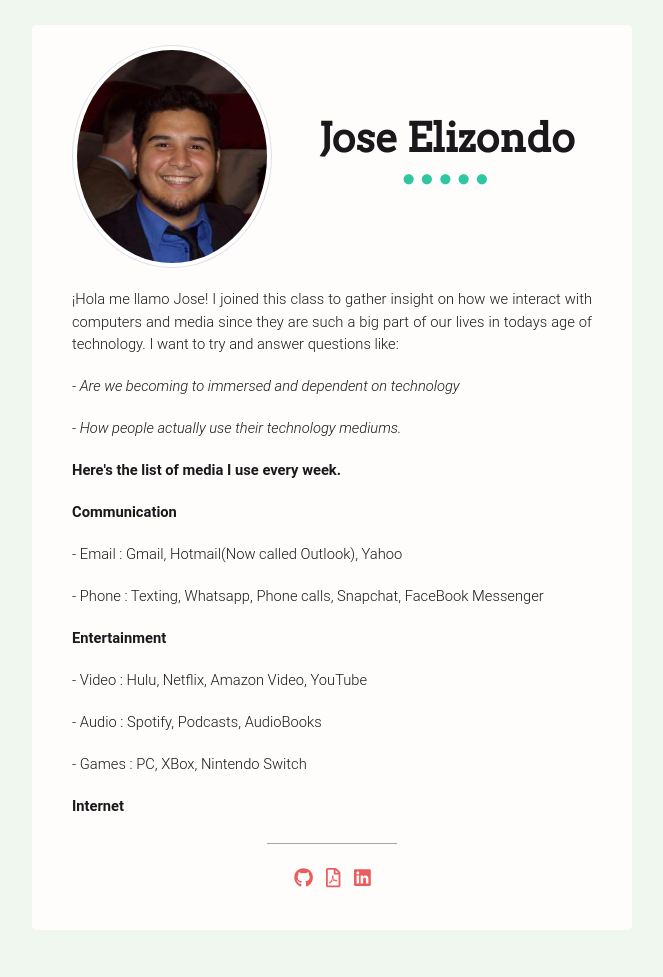
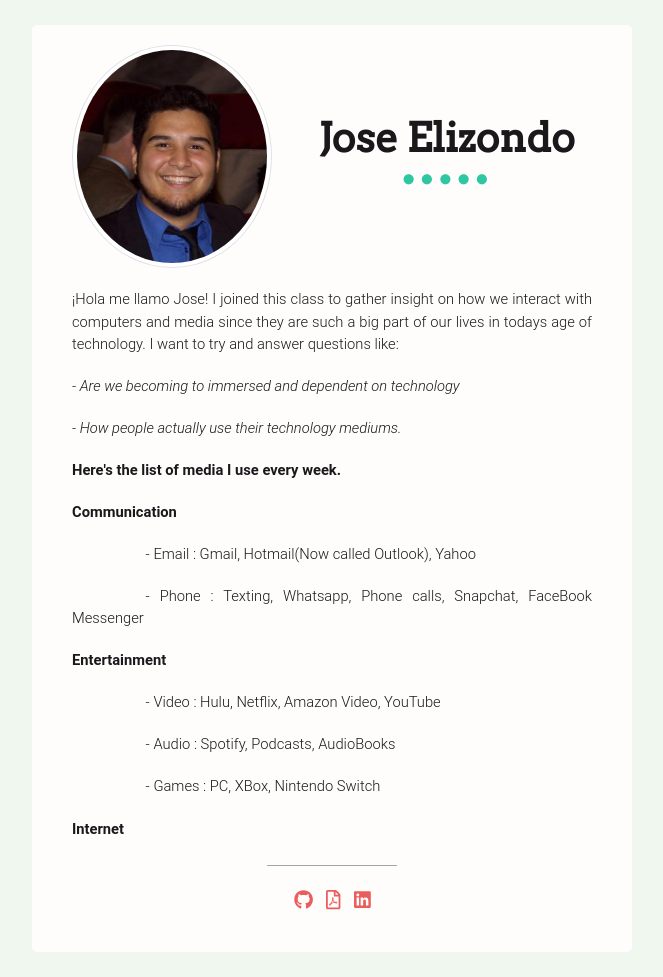
Before and after one commit to JElizondo033/ElizondoLJose.github.io, a Jekyll site: the page CSCE445/index.html, which Jekyll copies as it is, in a window 1280 px wide. Shown: the whole page, without its empty margins (308-971 px from the left). Built offline with Jekyll 4.4.1, drawn with Linux system fonts in a browser that asks for light colours; nearby versions of some CDN libraries; before the commit the page ends 955 px from its top, so only the background shows below that.

Commit message:
Slide to the right!

```diff
--- a/CSCE445/index.html
+++ b/CSCE445/index.html
@@ -162,22 +162,22 @@
             <p class="lead">
                 <b>Communication</b>
                 </p>
-              <p class="lead">
+              <p class="lead" style="text-indent: 5em;">
                 	- Email : Gmail, Hotmail(Now called Outlook), Yahoo
                 	</p>
-            <p class="lead">
+            <p class="lead" style="text-indent: 5em;">
                 	- Phone : Texting, Whatsapp, Phone calls, Snapchat, FaceBook Messenger
                 	</p>
     	  	 <p class="lead">
             	<b>Entertainment</b>
              </p>
-            	  <p class="lead">
+            	  <p class="lead" style="text-indent: 5em;">
             		- Video : Hulu, Netflix, Amazon Video, YouTube
             	  </p>
-            	  <p class="lead">
+            	  <p class="lead" style="text-indent: 5em;">
             		- Audio : Spotify, Podcasts, AudioBooks
             	  </p>
-            	  <p class="lead">
+            	  <p class="lead" style="text-indent: 5em;">
             		- Games : PC, XBox, Nintendo Switch
             	  </p>
             <p class="lead">
```
